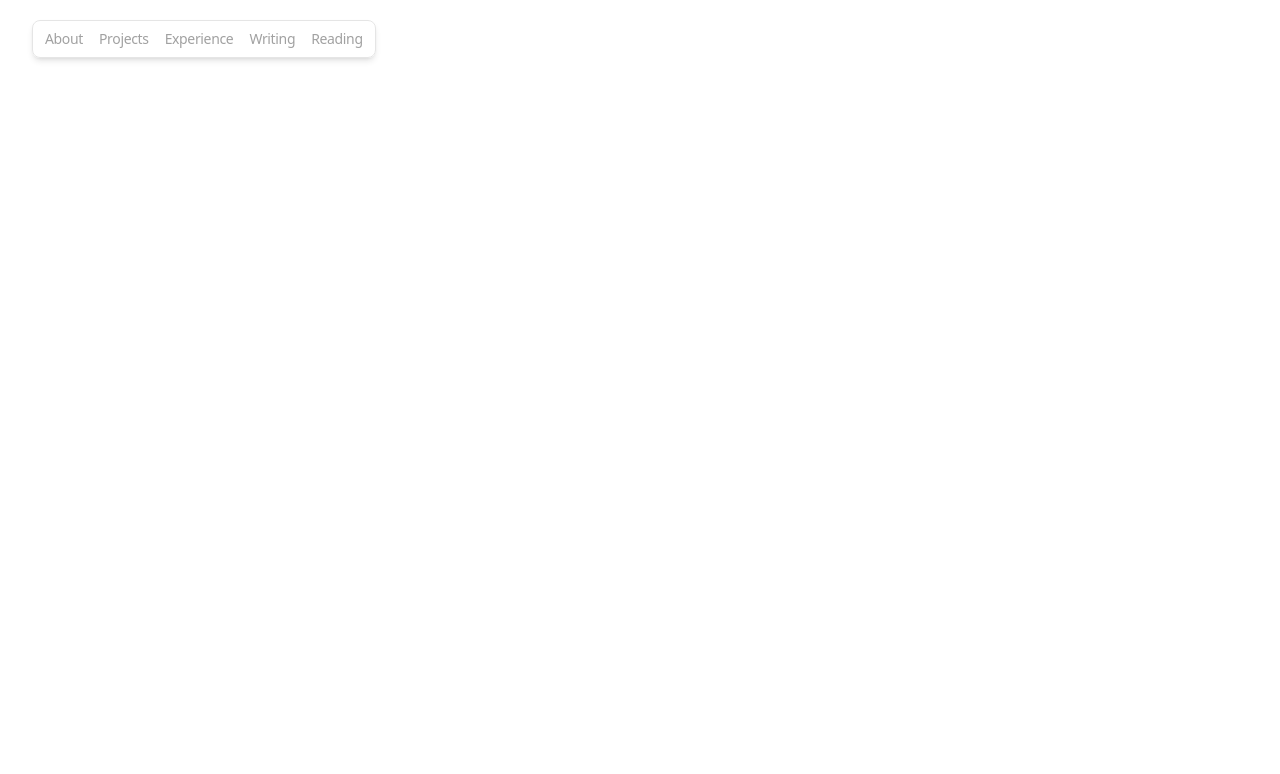
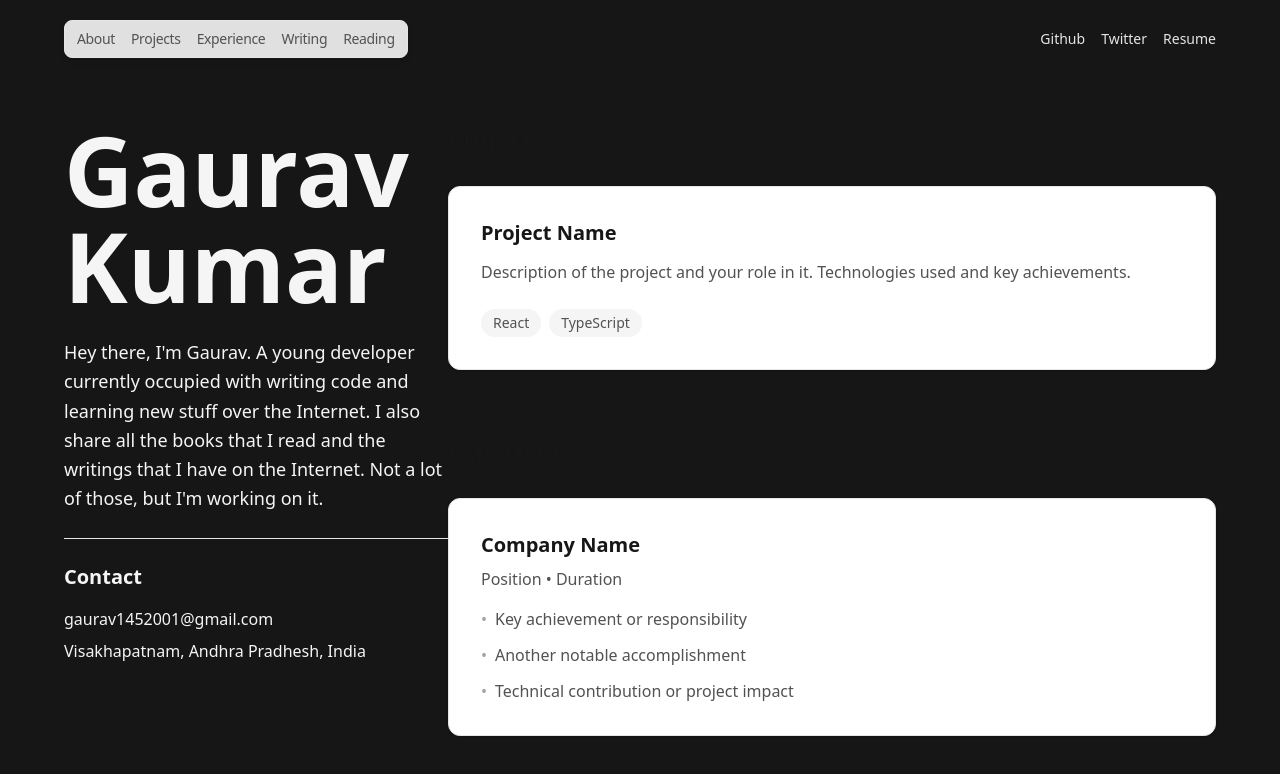
Before and after one commit to gaurav1452001/Profilepage, a Next.js app: page / in a window 1280 px wide. Shown: the top 774 px of the page. Built offline with nearby package versions, Linux system fonts and the light colour scheme.

Commit message:
basic scoffolding

```diff
--- a/src/app/_components/navbar.tsx
+++ b/src/app/_components/navbar.tsx
@@ -6,21 +6,21 @@ type Props = {}
 
 const Navbar = (props: Props) => {
   return (
-    <div className='w-full flex justify-between items-center  text-white sticky top-20 text-sm'>
+    <div className=' w-full flex justify-between items-center text-white sticky top-4 text-sm'>
+      <div className='border-neutral-200 rounded-lg p-1 relative backdrop-blur-md bg-[#e1e0e0] shadow-md border'>
+        <div></div>
+        <button className='text-neutral-600  hover:text-neutral-900 py-1 px-2 tracking-tight font-sans hover:bg-neutral-300 rounded-lg'><Link href="/">About</Link></button>
+        <button className='text-neutral-600  hover:text-neutral-900 py-1 px-2 tracking-tight font-sans hover:bg-neutral-300 rounded-lg'><Link href="/">Projects</Link></button>
+        <button className='text-neutral-600  hover:text-neutral-900 py-1 px-2 tracking-tight font-sans hover:bg-neutral-300 rounded-lg'><Link href="/">Experience</Link></button>
+        <button className='text-neutral-600  hover:text-neutral-900 py-1 px-2 tracking-tight font-sans hover:bg-neutral-300 rounded-lg'><Link href="/">Writing</Link></button>
+        <button className='text-neutral-600  hover:text-neutral-900 py-1 px-2 tracking-tight font-sans hover:bg-neutral-300 rounded-lg'><Link href="/">Reading</Link></button>
+      </div>
+      <div className='flex gap-4 text-neutral-200'>
+        <Link href="https://github.com/gaurav1452001" target="_blank" >Github</Link>
+        <Link href="https://x.com/Gdotkumar145" target="_blank" >Twitter</Link>
+        <Link href="/" target="_blank">Resume</Link>
+      </div>
 
-        <div className='border-neutral-200 rounded-lg p-1 relative backdrop-blur-md bg-white/70 shadow-md border'>
-            <div></div>
-            <button className='text-neutral-400 hover:text-neutral-900 py-1 px-2 tracking-tight font-sans'><Link href="/">About</Link></button>
-            <button className='text-neutral-400 hover:text-neutral-900 py-1 px-2 tracking-tight font-sans'><Link href="/">Projects</Link></button>
-            <button className='text-neutral-400 hover:text-neutral-900 py-1 px-2 tracking-tight font-sans'><Link href="/">Experience</Link></button>
-            <button className='text-neutral-400 hover:text-neutral-900 py-1 px-2 tracking-tight font-sans'><Link href="/">Writing</Link></button>
-            <button className='text-neutral-400 hover:text-neutral-900 py-1 px-2 tracking-tight font-sans'><Link href="/">Reading</Link></button>
-        </div>
-        <div>
-            <Link href="https://github.com/gaurav1452001">Github</Link>
-            <Link href="https://x.com/Gdotkumar145">Twitter</Link>
-            <Link href="/">Resume</Link>
-        </div>
     </div>
   )
 }
--- a/src/app/globals.css
+++ b/src/app/globals.css
@@ -2,5 +2,5 @@
 @import "tw-animate-css";
 
 body{
-  @apply bg-[#ffffff] text-gray-900;
+  @apply bg-[#161616] text-gray-900;
 }
--- a/src/app/page.tsx
+++ b/src/app/page.tsx
@@ -1,8 +1,80 @@
+import Link from "next/link";
 import Navbar from "./_components/navbar";
+
 export default function Home() {
   return (
-    <div className="px-8 py-5">
-      <Navbar/>
-    </div>
+    <>
+      <main className="px-16 py-5">
+      <Navbar />
+        <div className="flex flex-col lg:flex-row gap-8 mt-16">
+          {/* Fixed Left Section */}
+          <div className="lg:w-1/3 lg:fixed lg:max-w-sm">
+            <div className="space-y-6 text-neutral-100">
+              <div className="text-8xl font-bold  ">
+                Gaurav Kumar
+              </div>
+              <p className="leading-relaxed text-lg">
+                Hey there, I'm Gaurav. A young developer currently occupied with writing code and learning new stuff over the Internet. I also share all the books that I read and the writings that I have on the Internet. Not a lot of those, but I'm working on it.
+              </p>
+              <div className="pt-6 border-t border-neutral-200">
+                <h2 className="text-xl font-semibold mb-4 ">Contact</h2>
+                <div className="space-y-2">
+                  <p className=" transition-colors">gaurav1452001@gmail.com</p>
+                  <p className=" transition-colors">Visakhapatnam, Andhra Pradhesh, India</p>
+                </div>
+              </div>
+
+            </div>
+          </div>
+
+          {/* Scrollable Right Section */}
+          <div className="lg:w-2/3 lg:ml-[33.33%] pt-8 lg:pt-0">
+            {/* Projects Section */}
+            <section className="mb-16">
+              <h2 className="text-2xl font-bold mb-8 text-neutral-900">Projects</h2>
+              <div className="space-y-8">
+                {/* Project Card */}
+                <div className="bg-white p-6 sm:p-8 rounded-xl shadow-sm border border-neutral-200 hover:border-neutral-300 transition-all duration-300 group">
+                  <h3 className="text-xl font-semibold mb-3 text-neutral-900 group-hover:text-neutral-700">Project Name</h3>
+                  <p className="text-neutral-600 mb-6 leading-relaxed">
+                    Description of the project and your role in it. Technologies used and key achievements.
+                  </p>
+                  <div className="flex flex-wrap gap-2">
+                    <span className="px-3 py-1 bg-neutral-100 text-neutral-600 rounded-full text-sm font-medium hover:bg-neutral-200 transition-colors">React</span>
+                    <span className="px-3 py-1 bg-neutral-100 text-neutral-600 rounded-full text-sm font-medium hover:bg-neutral-200 transition-colors">TypeScript</span>
+                  </div>
+                </div>
+              </div>
+            </section>
+
+            {/* Experience Section */}
+            <section className="mb-16">
+              <h2 className="text-2xl font-bold mb-8 text-neutral-900">Experience</h2>
+              <div className="space-y-8">
+                {/* Experience Card */}
+                <div className="bg-white p-6 sm:p-8 rounded-xl shadow-sm border border-neutral-200 hover:border-neutral-300 transition-all duration-300">
+                  <h3 className="text-xl font-semibold mb-2 text-neutral-900">Company Name</h3>
+                  <p className="text-neutral-600 mb-4 font-medium">Position • Duration</p>
+                  <ul className="space-y-3 text-neutral-600">
+                    <li className="flex items-start">
+                      <span className="mr-2 text-neutral-400">•</span>
+                      <span>Key achievement or responsibility</span>
+                    </li>
+                    <li className="flex items-start">
+                      <span className="mr-2 text-neutral-400">•</span>
+                      <span>Another notable accomplishment</span>
+                    </li>
+                    <li className="flex items-start">
+                      <span className="mr-2 text-neutral-400">•</span>
+                      <span>Technical contribution or project impact</span>
+                    </li>
+                  </ul>
+                </div>
+              </div>
+            </section>
+          </div>
+        </div>
+      </main>
+    </>
   );
 }
```
Also changed, not shown: src/app/fonts.ts (added).
